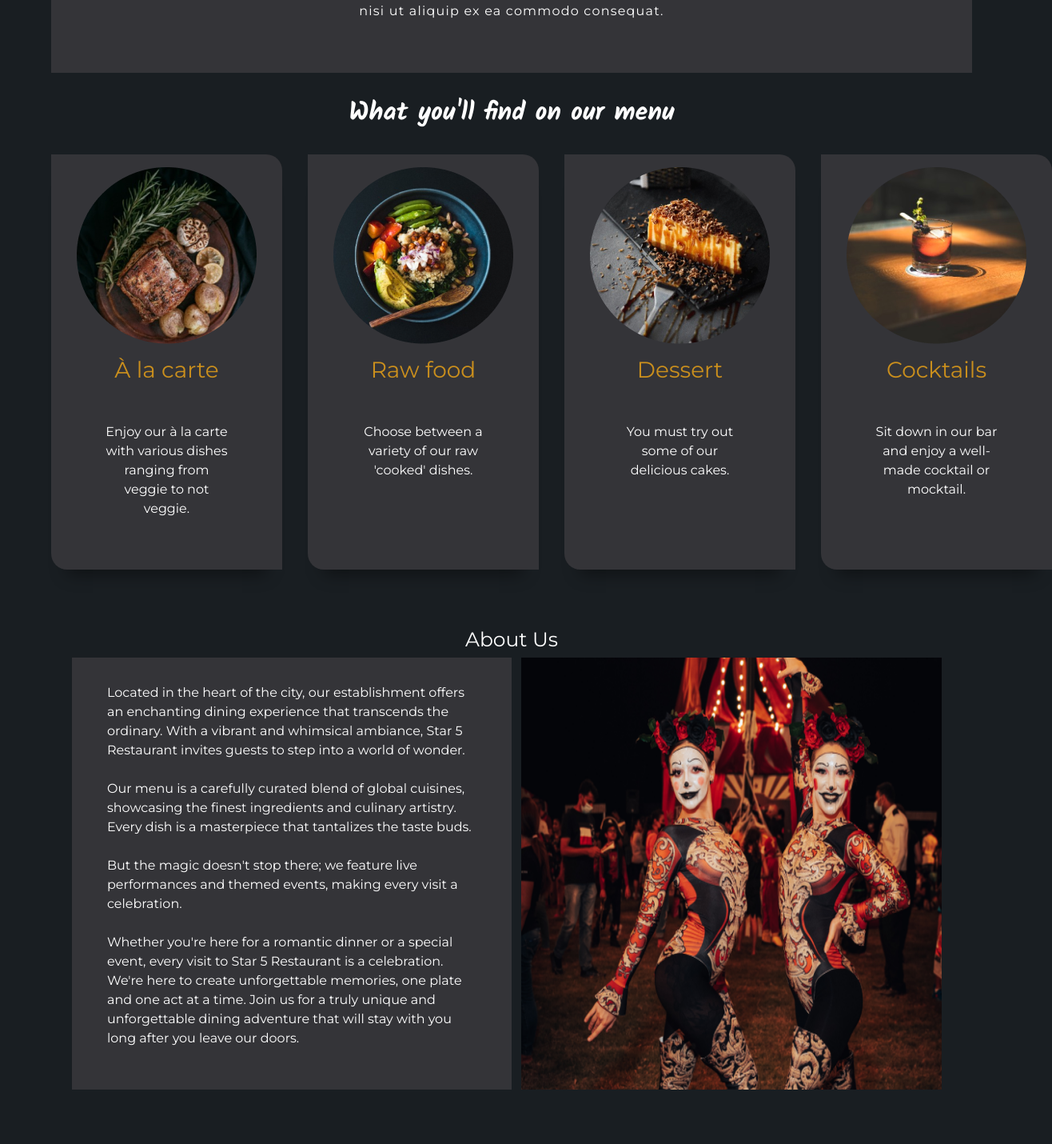
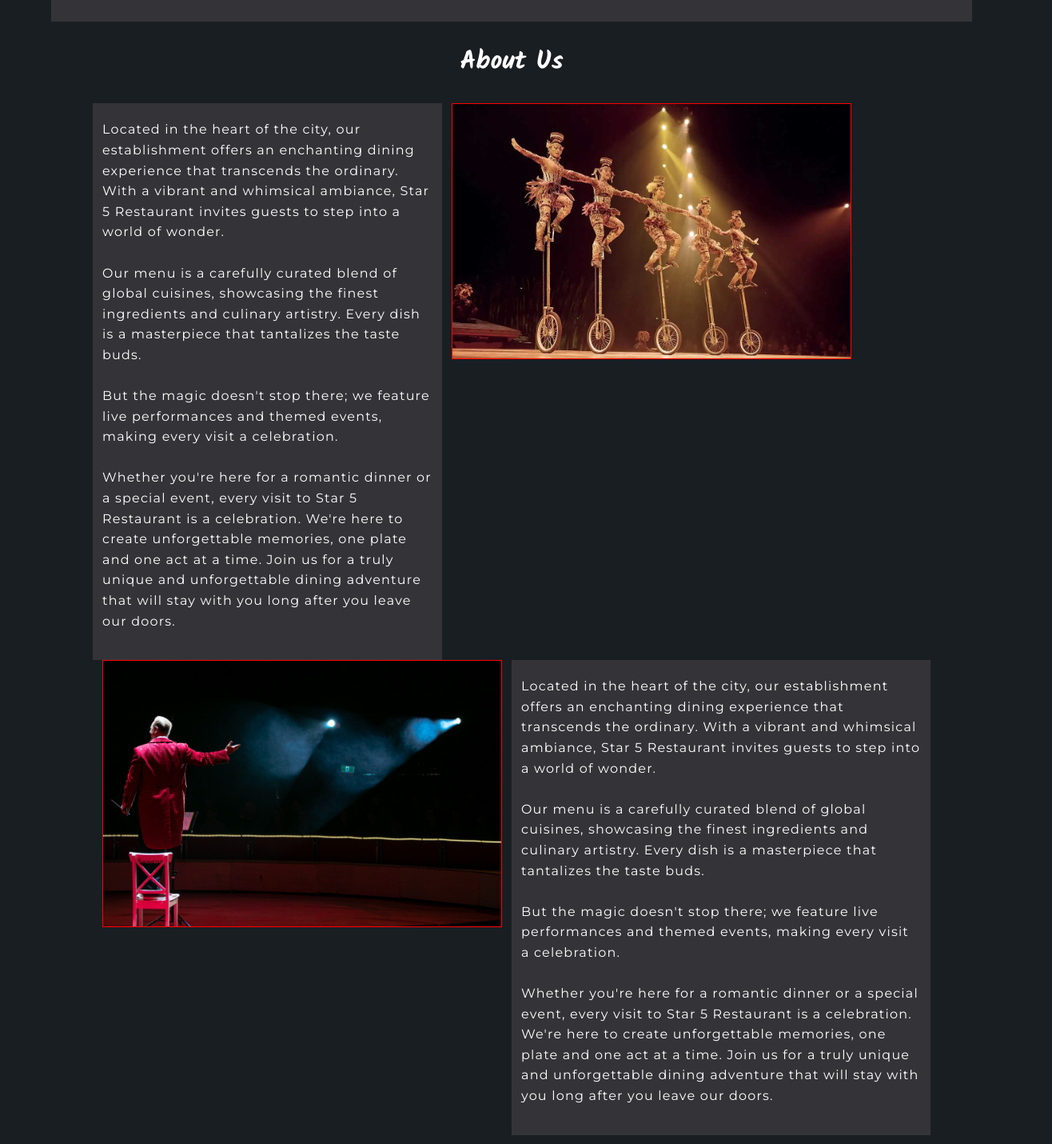
Before and after one commit to AlinaCGM/circus, a React (Create React App) app: page / in a window 1280 px wide. Shown: the part 845-2275 px from the top of the page at 80% size, 1316 px wide, since content can reach past the window. Built offline with nearby package versions, Linux system fonts and the light colour scheme.

Commit message:
one more section added in About component

```diff
--- a/src/components/aboutUs/AboutUs.js
+++ b/src/components/aboutUs/AboutUs.js
@@ -1,53 +1,81 @@
 import React from "react";
 import "./aboutUs.css";
-import homegirlsImage from "../../assets/homegirls.png";
+import homegirlsImage from "../../assets/2.jpg";
+import homegirlsImage1 from "../../assets/1.jpg";
 import "bootstrap/dist/css/bootstrap.min.css";
 
 function AboutUs() {
   return (
-    <div className="container d-flex justify-content-center align-items-center ">
-      <div className="jumbotron jumbotron-fluid">
-        <main>
-          <div className="row">
-            <header>
-              <h2>About Us</h2>
-            </header>
+    <div className="container-about ">
+      <h2 className="title-about">About Us</h2>
+
+      <div className="row ">
+        <div
+          className=" col-sm-10 col-lg-5 "
+          style={{ backgroundColor: "#343438" }}
+        >
+          <p className="content-about">
+            Located in the heart of the city, our establishment offers an
+            enchanting dining experience that transcends the ordinary. With a
+            vibrant and whimsical ambiance, Star 5 Restaurant invites guests to
+            step into a world of wonder. <br />
+            <br />
+            Our menu is a carefully curated blend of global cuisines, showcasing
+            the finest ingredients and culinary artistry. Every dish is a
+            masterpiece that tantalizes the taste buds. <br />
+            <br /> But the magic doesn't stop there; we feature live
+            performances and themed events, making every visit a celebration.
+            <br />
+            <br />
+            Whether you're here for a romantic dinner or a special event, every
+            visit to Star 5 Restaurant is a celebration. We're here to create
+            unforgettable memories, one plate and one act at a time. Join us for
+            a truly unique and unforgettable dining adventure that will stay
+            with you long after you leave our doors.
+          </p>
         </div>
+        <div className="col-lg-6 ">
+          <img
+            width="100%"
+            src={homegirlsImage}
+            alt="Homegirls"
+            className="img-fluid"
+          />
+        </div>
+      </div>
+
       <div>
         <div className="row">
-              <div className="col-lg-6" style={{ backgroundColor: "#343438" }}>
-                <p>
+          <div className="col-lg-6 ">
+            <img
+              width="100%"
+              src={homegirlsImage1}
+              alt="Homegirls"
+              className="img-fluid"
+            />
+          </div>
+          <div className="col-lg-6 " style={{ backgroundColor: "#343438" }}>
+            <p className="content-about">
               Located in the heart of the city, our establishment offers an
-                  enchanting dining experience that transcends the ordinary.
-                  With a vibrant and whimsical ambiance, Star 5 Restaurant
-                  invites guests to step into a world of wonder.{" "}
-                  <br />
+              enchanting dining experience that transcends the ordinary. With a
+              vibrant and whimsical ambiance, Star 5 Restaurant invites guests
+              to step into a world of wonder. <br />
               <br />
               Our menu is a carefully curated blend of global cuisines,
               showcasing the finest ingredients and culinary artistry. Every
               dish is a masterpiece that tantalizes the taste buds. <br />
               <br /> But the magic doesn't stop there; we feature live
-                  performances and themed events, making every visit a
-                  celebration.
-                  <br /><br />Whether you're here for a romantic dinner or a special event,
-                  every visit to Star 5 Restaurant is a celebration.
-                  We're here to create unforgettable memories, one plate and one
-                  act at a time. Join us for a truly unique and unforgettable
-                  dining adventure that will stay with you long after you leave
-                  our doors.
+              performances and themed events, making every visit a celebration.
+              <br />
+              <br />
+              Whether you're here for a romantic dinner or a special event,
+              every visit to Star 5 Restaurant is a celebration. We're here to
+              create unforgettable memories, one plate and one act at a time.
+              Join us for a truly unique and unforgettable dining adventure that
+              will stay with you long after you leave our doors.
             </p>
           </div>
-              <div className="col-lg-6" >
-                <img
-                  src={homegirlsImage}
-                  alt="Homegirls"
-                  className="img-fluid"
-                  style={{ height: "540px", width: "600px"}}
-                />
         </div>
-            </div>
-          </div>
-        </main>
       </div>
     </div>
   );
--- a/src/components/aboutUs/aboutUs.css
+++ b/src/components/aboutUs/aboutUs.css
@@ -1,18 +1,28 @@
+.container-about {
+  width: 80%;
+  margin-block: 2rem;
+  margin: auto;
 
-  header h2 {
-    font-size: 25px;
+  /* background-color: #343438;
+  border: 1px solid red; */
+}
+.title-about {
   color: #fff;
+  font-family: "Kalam", cursive;
+  font-size: 2rem;
+  margin-bottom: 2rem;
   text-align: center;
 }
 
-  main {
-    text-align: left;
-    margin-top: 20px;
-    padding: 20px;
+.img-fluid {
+  border: 1px solid red;
+  width: 100%;
 }
 
-  p {
+.content-about {
+  padding-block: 20px;
+  line-height: 1.6rem;
+  text-align: start;
+  letter-spacing: 1.2px;
   color: #fff;
-    background-color: #343438;
-    padding: 2rem;
 }
--- a/src/components/restaurantComp/restaurantComp.css
+++ b/src/components/restaurantComp/restaurantComp.css
@@ -1,7 +1,8 @@
 @import url("https://fonts.googleapis.com/css2?family=Kalam:wght@700&display=swap");
 
 .restaurant-section {
-  margin: 02rem 4rem;
+  width: 90%;
+  margin: auto;
 }
 .content-menu {
   text-align: center;
@@ -33,7 +34,6 @@
 #card h3 {
   color: #ca8f1d;
   margin-bottom: 1rem;
-
 }
 
 #card img {
--- a/src/pages/home/Home.js
+++ b/src/pages/home/Home.js
@@ -2,18 +2,17 @@ import React from "react";
 import Hero from "../../components/hero/Hero";
 import "./home.css";
 import Welcome from "../../components/welcome/Welcome";
-import RestaurantComp from "../../components/restaurantComp/RestaurantComp";
+// import RestaurantComp from "../../components/restaurantComp/RestaurantComp";
 import AboutUs from "../../components/aboutUs/AboutUs";
 import Carousel from "../../components/carousel/Carousel";
 import Footer from "../../components/footer/Footer";
-
 
 function Home() {
   return (
     <div className="home-container">
       <Hero />
       <Welcome />
-      <RestaurantComp />
+      {/* <RestaurantComp /> */}
       <AboutUs />
       <Carousel />
       <Footer />
```
Lines whose indentation alone changed are shown as unchanged.
